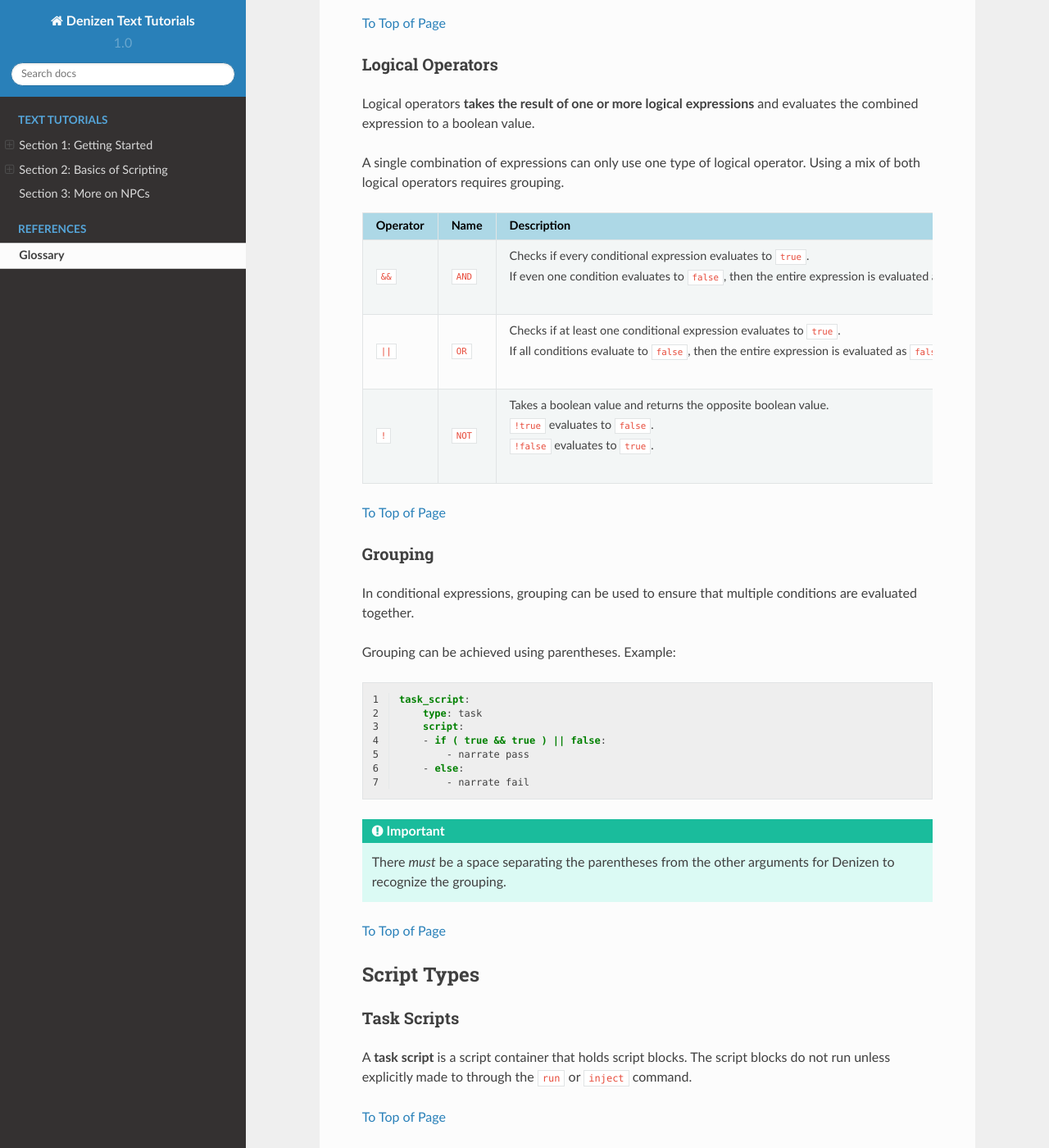
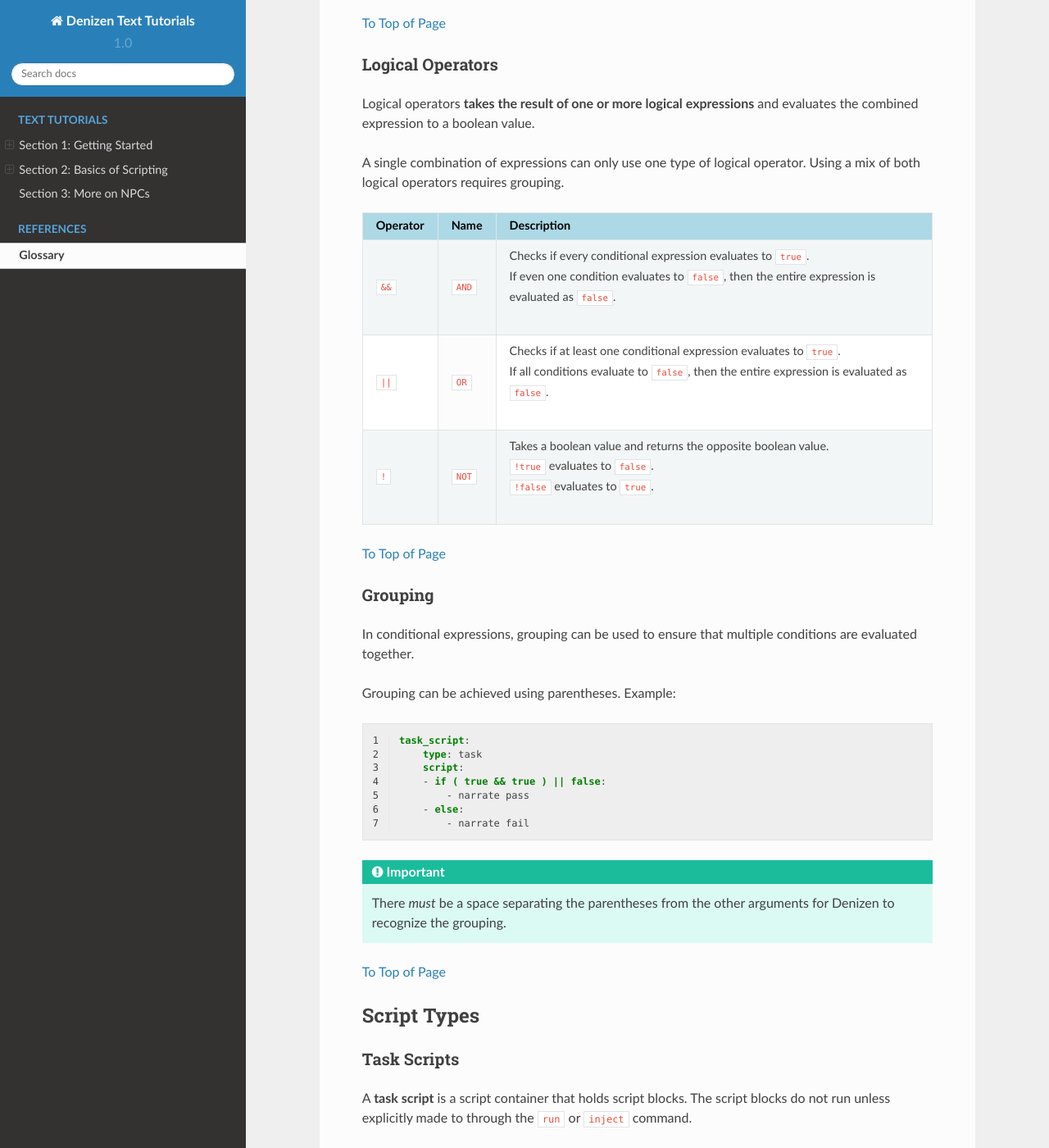
Before and after one commit to DenizenScript/Denizen-For-Bukkit-Docs, a Sphinx documentation site: the page built from source/docs/glossary.rst, in a window 1280 px wide and 1400 px high, scrolled down 1154 px. Shown: the whole window at 82% size. Built offline with Sphinx 7.4.7 and the Read the Docs theme 2.0.0, drawn with Linux system fonts in a browser that asks for light colours; nearby versions of some CDN libraries.

Commit message:
Add new styling things
- Prevent tables from creating a side-scroll bar
- Enforce a white table cell background instead of transparent
- Create a new table type because CSS is fun :)
- Append a FontAwesome icon to the end of external links
- Ensure that a FontAwesome icon can be used

```diff
--- a/source/_static/css/stylesheet.css
+++ b/source/_static/css/stylesheet.css
@@ -12,12 +12,57 @@
     background-color: lightblue;
 }
 
+table.table-info-display td:nth-child(odd) {
+    background-color: white;
+}
+
+table.table-showcase-display,
+table.table-showcase-display-minimized {
+    border-top: none;
+    border-bottom: none;
+    width: 100%;
+    box-shadow: none;
+}
+
+table.table-showcase-display thead,
+table.table-showcase-display-minimized thead {
+    background-color: blue;
+    font-size: larger;
+    text-align: center !important;
+    color: white !important;
+}
+
+table.table-showcase-display td,
+table.table-showcase-display-minimized td {
+    vertical-align: text-top !important;
+}
+
+table.table-showcase-display tbody>tr:nth-child(odd)>td,
+table.table-showcase-display-minimized tbody>tr:nth-child(odd)>td {
+    background-color: lightblue !important;
+}
+
+table.table-showcase-display-minimized th:nth-child(2),
+table.table-showcase-display-minimized tbody>tr>td:nth-child(2) {
+    background-color: white !important;
+    border-top: solid 1px white !important;
+    border-bottom: solid 1px white !important;
+}
+
 pre {
     background-color: #EEEEEE;
 }
 
 .wy-nav-content {
     margin: auto;
+}
+
+.wy-table-responsive {
+    overflow: visible !important;
+}
+
+.wy-table-responsive table td {
+    white-space: normal !important;
 }
 
 .highlight-dscript .s { /* string: "double quoted" */
--- /dev/null
+++ b/source/_static/js/custom.js
@@ -0,0 +1,2 @@
+// Appends a FontAwesome link icon to all external links
+$(".external").append(" <span class=\"fas fa-external-link-alt\"></span>");
--- /dev/null
+++ b/source/_templates/layout.html
@@ -0,0 +1,7 @@
+{% extends "!layout.html" %}
+{% block extrahead %}
+    <link rel="stylesheet"
+    href="https://use.fontawesome.com/releases/v5.6.3/css/all.css"
+    integrity="sha384-UHRtZLI+pbxtHCWp1t77Bi1L4ZtiqrqD80Kn4Z8NTSRyMA2Fd33n5dQ8lWUE00s/"
+    crossorigin="anonymous">
+{% endblock %}
--- a/source/conf.py
+++ b/source/conf.py
@@ -197,6 +197,7 @@
 # Add custom CSS to the generated HTML files
 def setup(app):
     app.add_stylesheet('css/stylesheet.css')
+    app.add_javascript('js/custom.js')
 
 # Templating
 templates_path = ['_templates']
```
